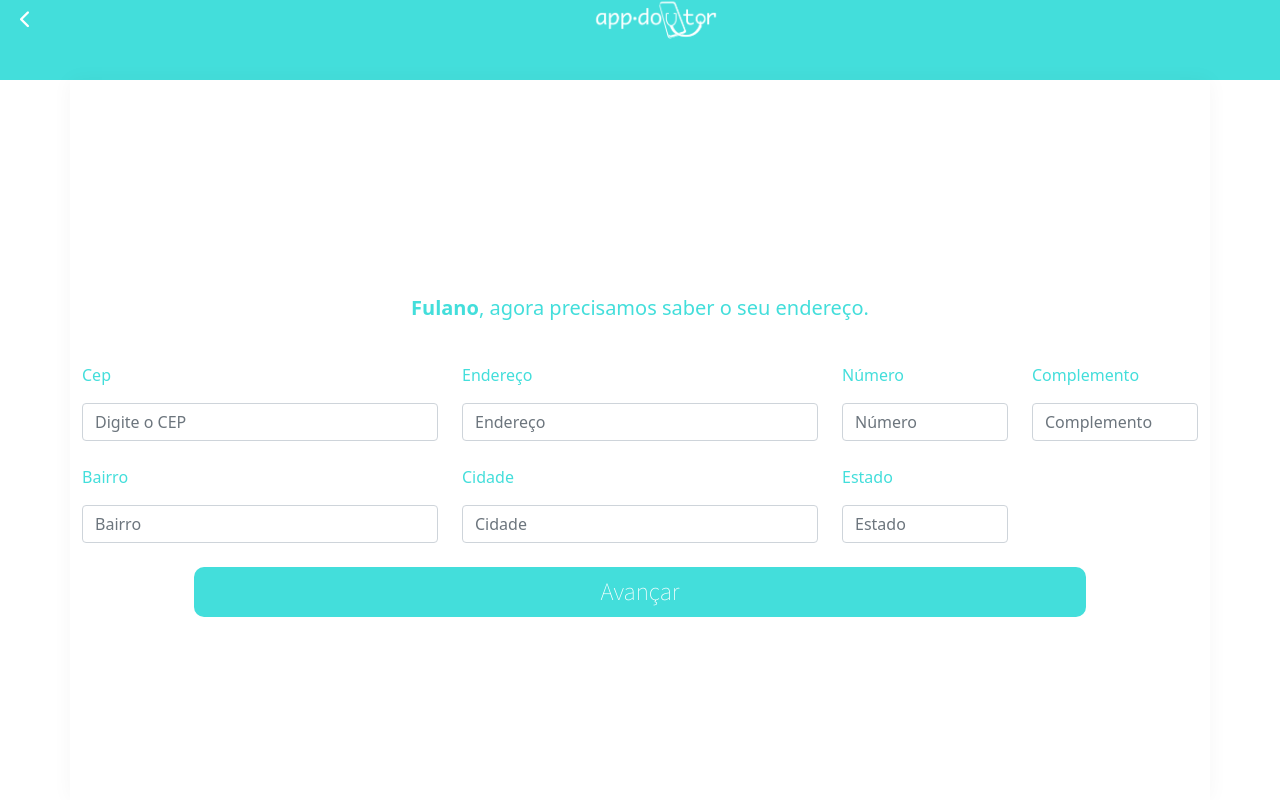
After one commit to appdoutoroficial/appdoutor-clinica, a PHP site: page /pages/endereco/index.php in a window 1280 px wide. The commit adds this page. Run offline with PHP 8.4, Linux system fonts and the light colour scheme; some libraries are stand-ins or nearby versions.

Commit message:
Ajustes Front clinica
Ajustes no CSS da página logo.
Ajustes na página endereço.
Ajustes na página login.

```diff
--- a/assets/js/main.js
+++ b/assets/js/main.js
@@ -0,0 +1,60 @@
+//CEP
+
+$(document).ready(function() {
+    function limpa_formulário_cep() {
+        // Limpa valores do formulário de cep.
+        $("#rua").val("");
+        $("#neighbor").val("");
+        $("#city").val("");
+        $("#state").val("");
+    }
+
+    //Quando o campo cep perde o foco.
+    $("#cep").blur(function() {
+        //Nova variável "cep" somente com dígitos.
+        var cep = $(this).val().replace(/\D/g, "");
+
+        //Verifica se campo cep possui valor informado.
+        if (cep != "") {
+            //Expressão regular para validar o CEP.
+            var validacep = /^[0-9]{8}$/;
+
+            //Valida o formato do CEP.
+            if (validacep.test(cep)) {
+                //Preenche os campos com "..." enquanto consulta webservice.
+                $("#rua").val("...");
+                $("#neighbor").val("...");
+                $("#city").val("...");
+                $("#state").val("...");
+
+                //Consulta o webservice viacep.com.br/
+                $.getJSON(
+                    "https://viacep.com.br/ws/" + cep + "/json/?callback=?",
+                    function(dados) {
+                        if (!("erro" in dados)) {
+                            //Atualiza os campos com os valores da consulta.
+                            $("#rua").val(dados.logradouro);
+                            $("#neighbor").val(dados.bairro);
+                            $("#city").val(dados.localidade);
+                            $("#state").val(dados.uf);
+                        } //end if.
+                        else {
+                            //CEP pesquisado não foi encontrado.
+                            limpa_formulário_cep();
+                            alert("CEP não encontrado.");
+                        }
+                    }
+                );
+            } //end if.
+            else {
+                //cep é inválido.
+                limpa_formulário_cep();
+                alert("Formato de CEP inválido.");
+            }
+        } //end if.
+        else {
+            //cep sem valor, limpa formulário.
+            limpa_formulário_cep();
+        }
+    });
+});
--- a/assets/scss/style.scss
+++ b/assets/scss/style.scss
@@ -181,12 +181,14 @@ body {
 
 .selfie {
     display: block;
-    width: 300px;
+    width: 250px;
     margin: auto;
     border-radius: 10px;
 }
 
-//.card-foto {}
+.card-foto {
+    margin: 20px auto;
+}
 
 .ft-cad {
     display: initial;
@@ -367,3 +369,23 @@ body {
     display: none !important;
     background-color: rgba(0, 0, 0, 0.5) !important;
   }
+
+  .txt-log a {
+    color: #43DEDB;
+    text-decoration: none;
+  }
+
+  .txt-log a:hover {
+    color: #43DEDB !important;
+    text-decoration: none;
+    font-size: 18px;
+  }
+
+  .plus {
+    font-size: 50px;
+    color: #43DEDB;
+  }
+
+  .txt-end {
+    color: #43DEDB;
+  }
--- /dev/null
+++ b/pages/endereco/index.php
@@ -0,0 +1,44 @@
+<?php include("../inc/client.php");
+cabecalho(); ?>
+<div class="container">
+    <div class="card-txt">
+        <div class="card-body">
+            <p class="txt-instru"><b>Fulano</b>, agora precisamos saber o seu endereço.</p>
+        </div>
+    </div>
+    <form action="" class="">
+        <div class="row">
+            <div class="mb-4 col-md-4">
+                <p class="font-weight-400 txt-end">Cep</p>
+                <input class="form-control" id="cep" maxlength="9" name="cep" data-mask="00000-000" placeholder="Digite o CEP" onblur="pesquisacep(this.value);" />
+            </div>
+            <div class="mb-4 col-md-4">
+                <p class="font-weight-400 txt-end">Endereço</p>
+                <input class="form-control" type="text" name="address" id="rua" placeholder="Endereço " />
+            </div>
+            <div class="mb-4 col-md-2">
+                <p class="font-weight-400 txt-end">Número</p>
+                <input class="form-control" type="text" name="number" id="number" placeholder="Número" />
+            </div>
+            <div class="mb-4 col-md-2">
+                <p class="font-weight-400 txt-end">Complemento</p>
+                <input class="form-control" type="text" name="complement" id="complement" placeholder="Complemento" />
+            </div>
+            <div class="mb-4 col-md-4">
+                <p class="font-weight-400 txt-end">Bairro</p>
+                <input class="form-control" type="text " name="neighbor" id="neighbor" placeholder="Bairro " />
+            </div>
+            <div class="mb-4 col-md-4">
+                <p class="font-weight-400 txt-end">Cidade</p>
+                <input class="form-control" type="text" name="city" id="city" placeholder="Cidade" />
+            </div>
+            <div class="mb-4 col-md-2">
+                <p class="font-weight-400 txt-end">Estado</p>
+                <input class="form-control" type="text" name="state" id="state" placeholder="Estado " />
+            </div>
+        </div>
+    </form>
+    <button class="btn-avancar">Avançar</button>
+</div>
+
+<?php footer(); ?>
--- a/pages/inc/client.php
+++ b/pages/inc/client.php
@@ -26,8 +26,11 @@
 
     function footer(){
         ?>
+               <script src="../../assets/js/main.js"></script>
                 <script src="../../assets/js/plugins/jquery-3.3.1.min.js"></script>
                 <script src="../../assets/js/plugins/jquery.mask.js"></script>
+                <script src="../../assets/js/plugins/jquery.mCustomScrollbar.concat.min.js"></script>
+                <script src="../../assets/js/plugins/jquery.mCustomScrollbar.js"></script>
             </body>
 
             </html>
--- a/pages/logo/index.php
+++ b/pages/logo/index.php
@@ -11,9 +11,10 @@ cabecalho(); ?>
         <img src="../../assets/images/selfie.png" class="selfie" alt="">
     </div>
 </div>
-</div>
 <button class="btn-avancar">Avançar</button>
 <div class="bx-cad">
     <a href="#" class="cad"> Pular</a>
 </div>
+</div>
+
 <?php footer(); ?>
```
Also changed, not shown: assets/css/style.css, 1 other file.
